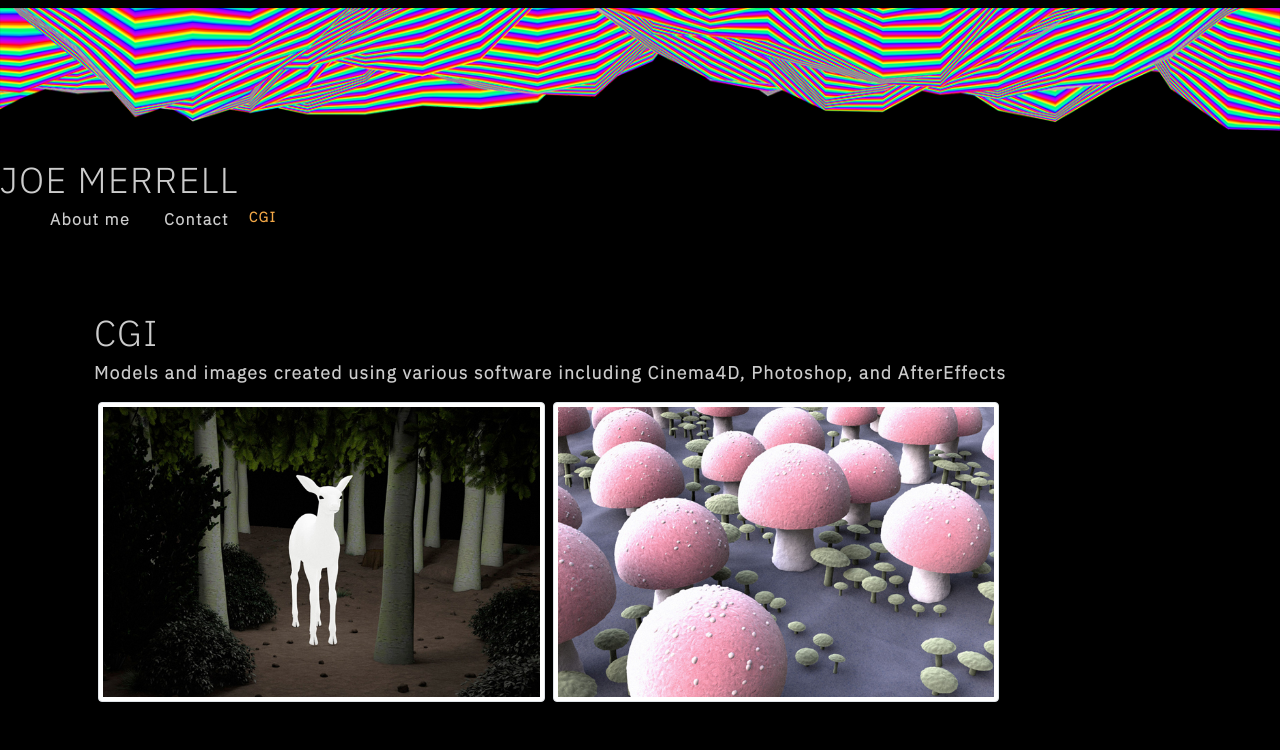
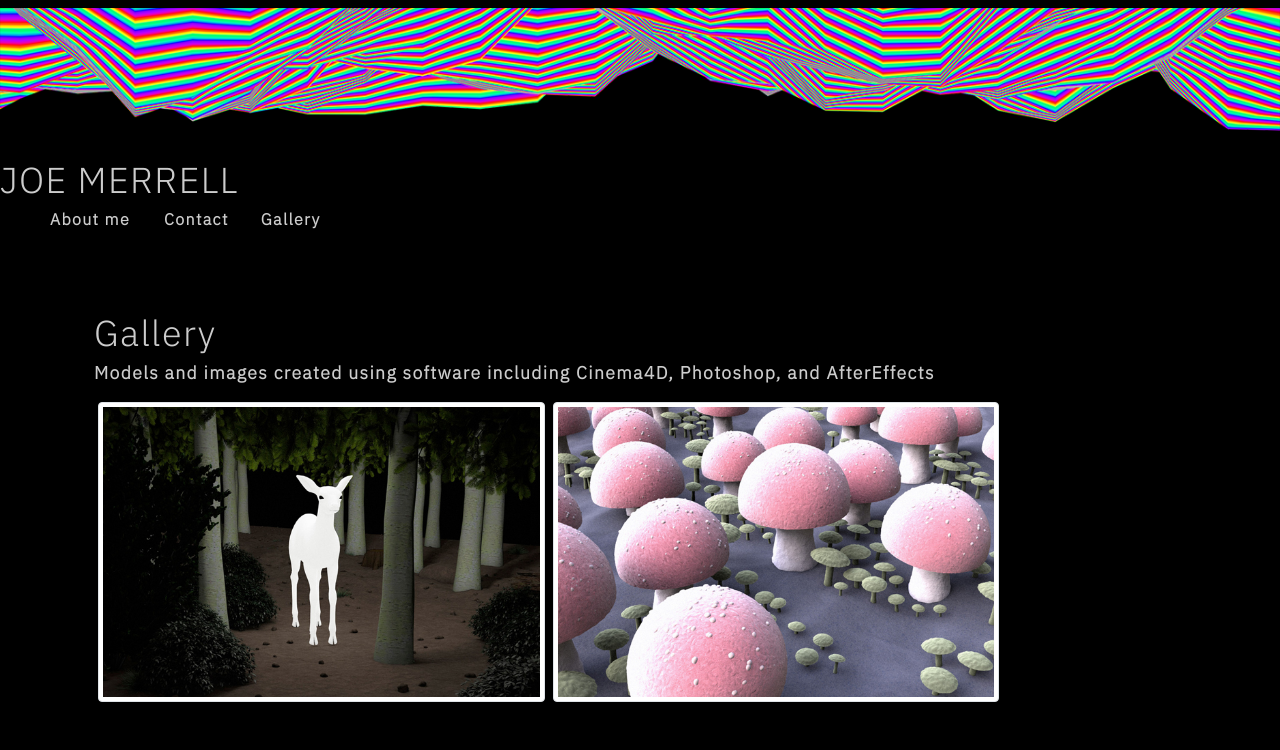
Before and after one commit to JoeMerrell/joe-merrell-portfolio, a React (Create React App) app: page / in a window 1280 px wide. Shown: the top 750 px of the page. Built offline with nearby package versions, Linux system fonts and the light colour scheme.

Commit message:
adjustments to PhotoList and CSS

```diff
--- a/src/App.js
+++ b/src/App.js
@@ -9,8 +9,8 @@ function App() {
   const [contactSelected, setContactSelected] = useState(false);
   const [categories] = useState([
     {
-      name: 'CGI',
-      description: 'Models and images created using various software including Cinema4D, Photoshop, and AfterEffects',
+      name: 'Gallery',
+      description: 'Models and images created using software including Cinema4D, Photoshop, and AfterEffects',
     },
   ]);
 
--- a/src/components/Nav/index.js
+++ b/src/components/Nav/index.js
@@ -18,7 +18,7 @@ function Nav(props) {
         <h1>JOE MERRELL</h1>
         <ul className="flex-row">
           <li className="mx-3">
-            <a data-testid="about" href="#about" onClick={() => setContactSelected(false)}>
+            <a href="#about" onClick={() => setContactSelected(false)}>
               About me
             </a>
           </li>
@@ -27,7 +27,7 @@ function Nav(props) {
           </li>
           {categories.map((category) => (
             <li
-              className={`mx-1 ${
+              className={`mx-3 ${
                 currentCategory.name === category.name && !contactSelected && 'navActive'
                 }`}
               key={category.name}
--- a/src/components/PhotoList/index.js
+++ b/src/components/PhotoList/index.js
@@ -11,42 +11,42 @@ const PhotoList = ({ category }) => {
   const [photos] = useState([
     {
       name: 'Alien Deer',
-      category: 'CGI',
+      category: 'Gallery',
       description: 'Models and render by Joe Merrell',
     },
     {
       name: 'Mushrooms',
-      category: 'CGI',
+      category: 'Gallery',
       description: 'Models and render by Joe Merrell',
     },
     {
       name: 'Caterpillar',
-      category: 'CGI',
+      category: 'Gallery',
       description: 'Models and render by Joe Merrell',
     },
     {
       name: 'Moth',
-      category: 'CGI',
+      category: 'Gallery',
       description: 'Model and render by Joe Merrell',
     },
     {
       name: 'Squid',
-      category: 'CGI',
+      category: 'Gallery',
       description: 'Models and render by Joe Merrell',
     },
     {
       name: 'Fruit',
-      category: 'CGI',
+      category: 'Gallery',
       description: 'Models and render by Joe Merrell',
     },
     {
       name: 'Dandelions',
-      category: 'CGI',
+      category: 'Gallery',
       description: 'Models and render by Joe Merrell',
     },
     {
       name: 'I am the ______.',
-      category: 'CGI',
+      category: 'Gallery',
       description: 'Models and render by Joe Merrell',
     },
 
--- a/src/index.css
+++ b/src/index.css
@@ -10,7 +10,7 @@ main {
 
 :root {
   --primary: #8c54ff;
-  --secondary: #F3A847;
+  --secondary: #cccccc;
   --tertiary: #B12704;
   --light: #cccccc;
   --dark: #000000;
@@ -206,8 +206,8 @@ textarea {
 }
 
 .mx-1 {
-  margin-right: var(--spacing-one);
-  margin-left: var(--spacing-one);
+  margin-right: var(--spacing-three);
+  margin-left: var(--spacing-three);
 }
 
 .mx-2 {
```
